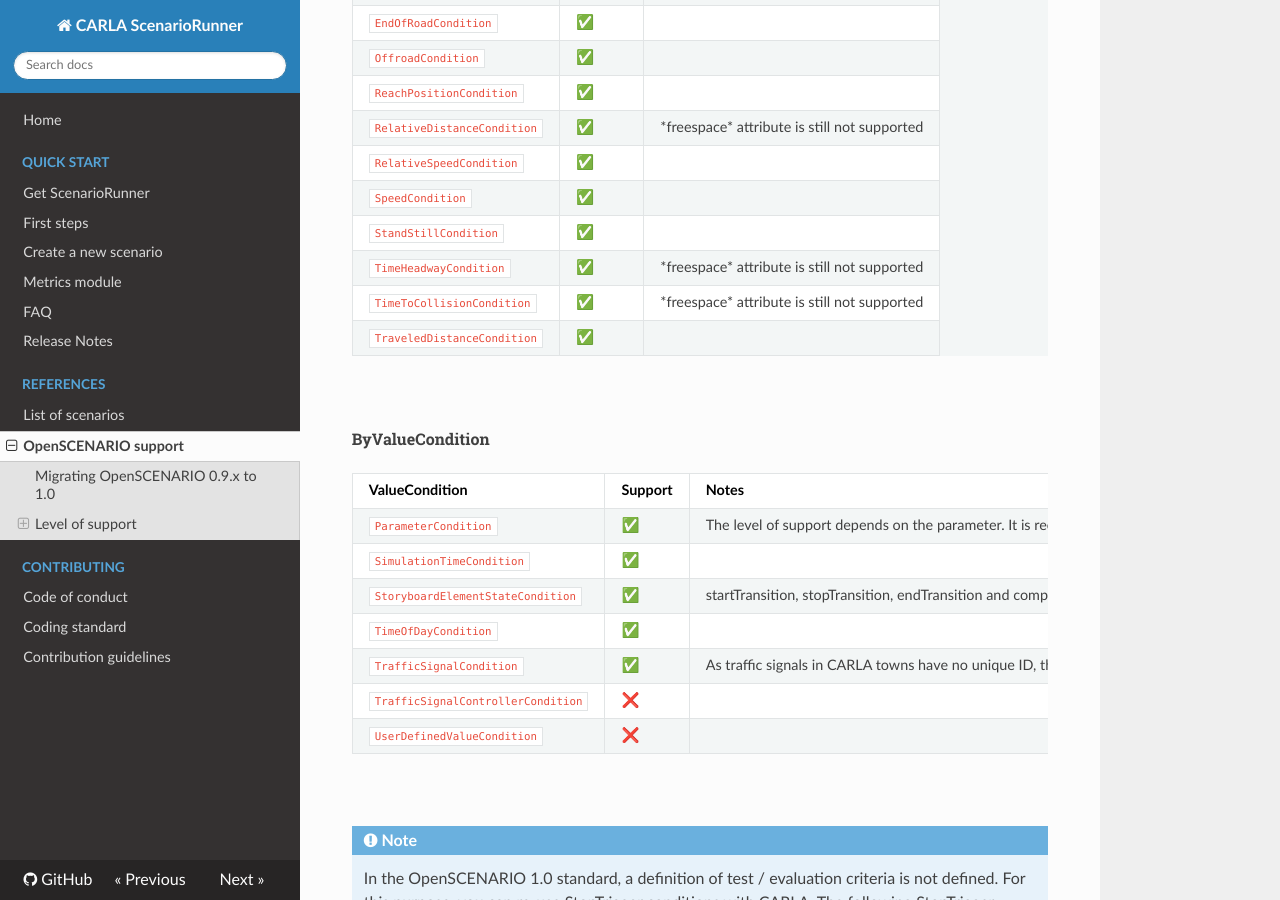
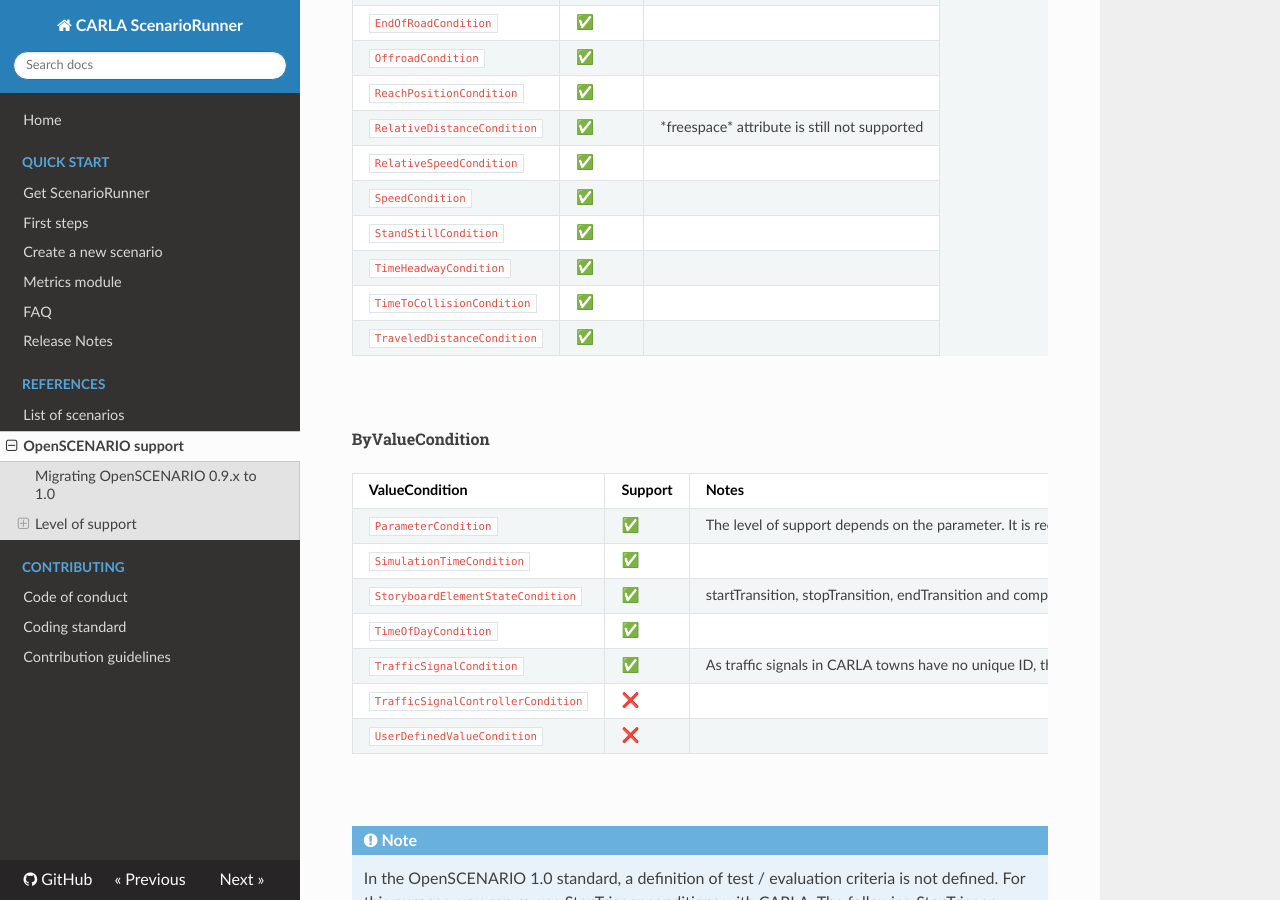
Before and after one commit to carla-simulator/scenario_runner, an MkDocs documentation site: the page built from Docs/openscenario_support.md, in a window 1280 px wide and 900 px high, scrolled down 3867 px. Built offline with MkDocs 1.6.1, drawn with Linux system fonts in a browser that asks for light colours; nearby versions of some CDN libraries.

Commit message:
Updated as Suggestions given

```diff
--- a/Docs/openscenario_support.md
+++ b/Docs/openscenario_support.md
@@ -321,11 +321,11 @@ The following two tables list the support status for each.
 <tr>
 <td><code>TimeHeadwayCondition</code></td>
 <td>&#9989;</td>
-<td>*freespace* attribute is still not supported</td>
+<td></td>
 <tr>
 <td><code>TimeToCollisionCondition</code></td>
 <td>&#9989;</td>
-<td>*freespace* attribute is still not supported</td>
+<td></td>
 <tr>
 <td><code>TraveledDistanceCondition</code></td>
 <td>&#9989;</td>
```
Also changed, not shown: Docs/CHANGELOG.md (+1 -0 lines), 1 other file.
